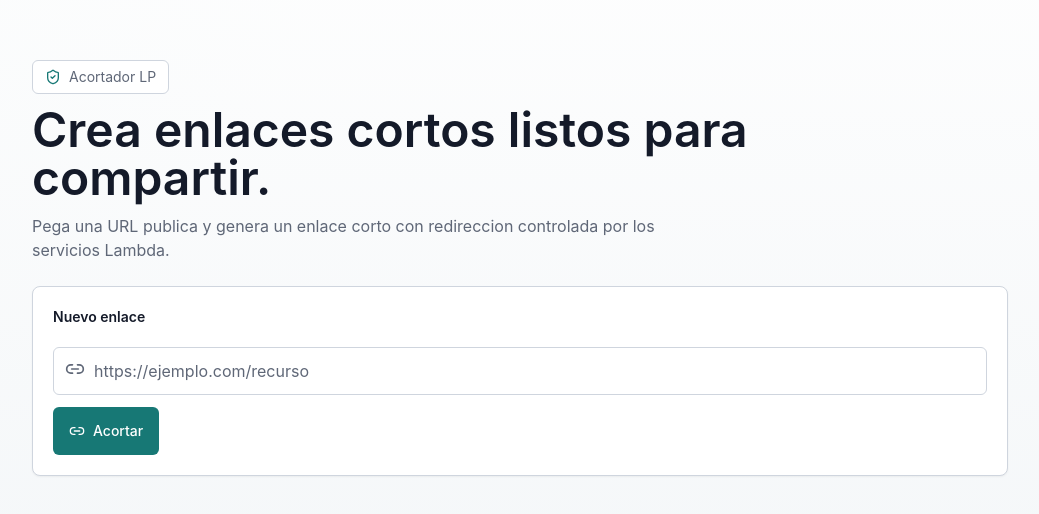
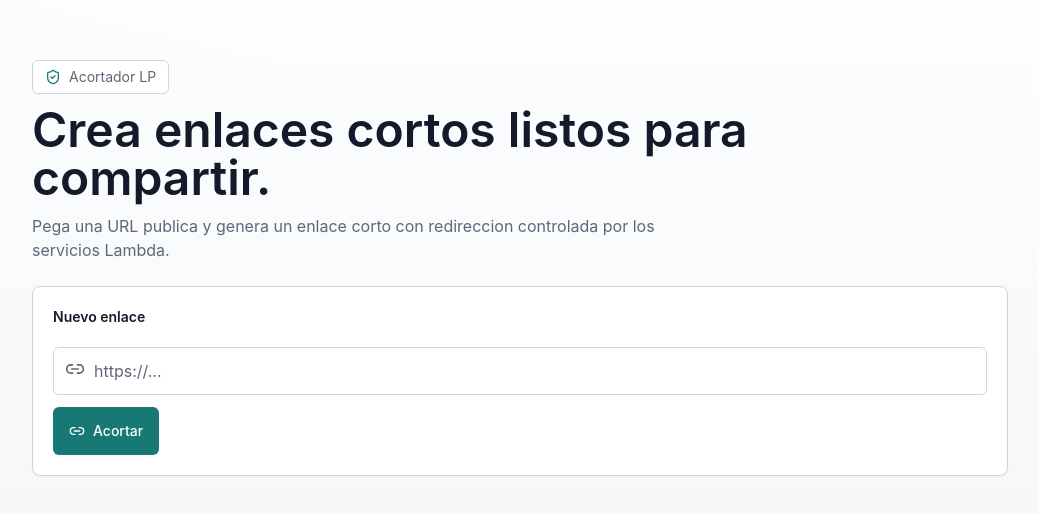
Before and after one commit to Naiker12/lp-web-app, a React (Vite) app: page / in a window 1280 px wide. Shown: the part 132-646 px from the top of the page, without its empty margins (120-1159 px from the left). Built offline with nearby package versions, Linux system fonts and the light colour scheme; no server answers.

Commit message:
Prepare web app deploy

```diff
--- a/src/components/ShortenForm.tsx
+++ b/src/components/ShortenForm.tsx
@@ -43,7 +43,7 @@ export function ShortenForm({ loading, onSubmit }: ShortenFormProps) {
           className="h-12 pl-10 text-base"
           disabled={loading}
           onChange={(event) => setUrl(event.target.value)}
-          placeholder="https://ejemplo.com/recurso"
+          placeholder="https://..."
           type="url"
           value={url}
         />
```
Also changed, not shown: 2 other files (tests, documents, lock files or other folders).
